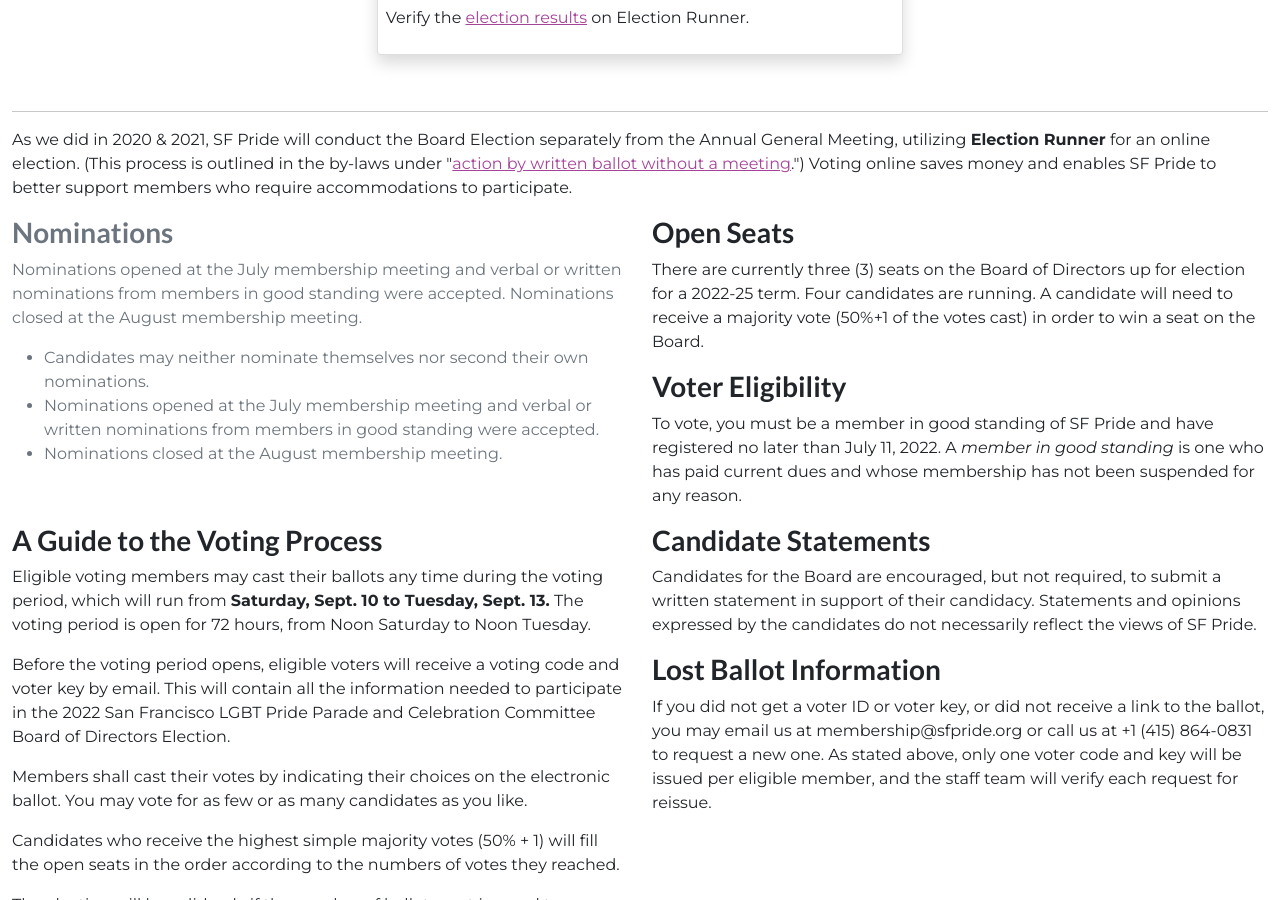
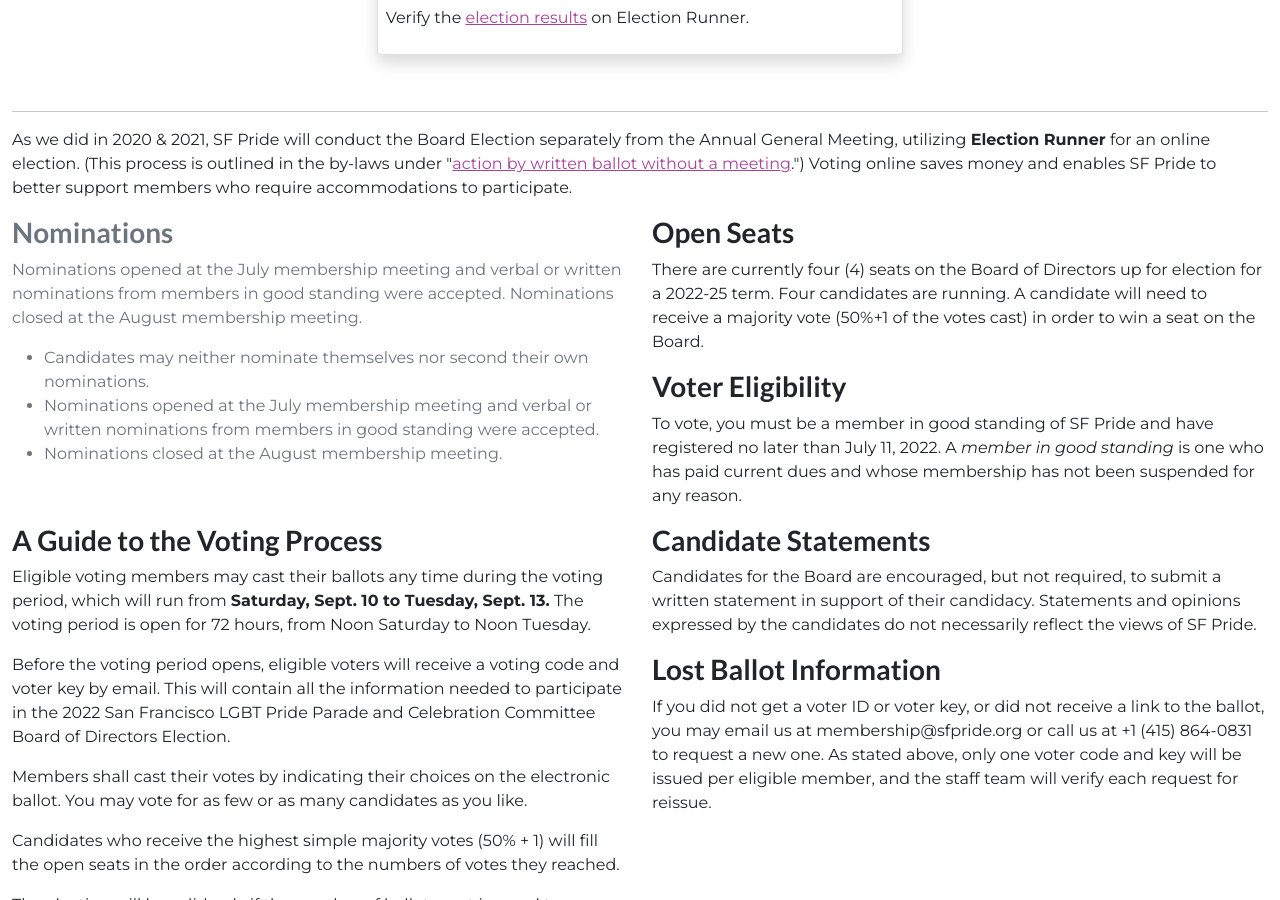
Before and after one commit to sfpride/members, a Jekyll site: the page built from election.html, in a window 1280 px wide and 900 px high, scrolled down 541 px. Built offline with Jekyll 4.4.1, drawn with Linux system fonts in a browser that asks for light colours.

Commit message:
correct number of open seats

```diff
--- a/election.html
+++ b/election.html
@@ -65,7 +65,7 @@ permalink: election
             <div class="row">
                 <div class="col">
                     <h3>Open Seats</h3>
-                    <p>There are currently three (3) seats on the Board of Directors up for election for a 2022-25 term. Four candidates are running. A candidate will need to receive a majority vote (50%+1 of the votes cast) in order to win a seat on the Board.</p>
+                    <p>There are currently four (4) seats on the Board of Directors up for election for a 2022-25 term. Four candidates are running. A candidate will need to receive a majority vote (50%+1 of the votes cast) in order to win a seat on the Board.</p>
                 </div>
             </div>
             <div class="row">
```
